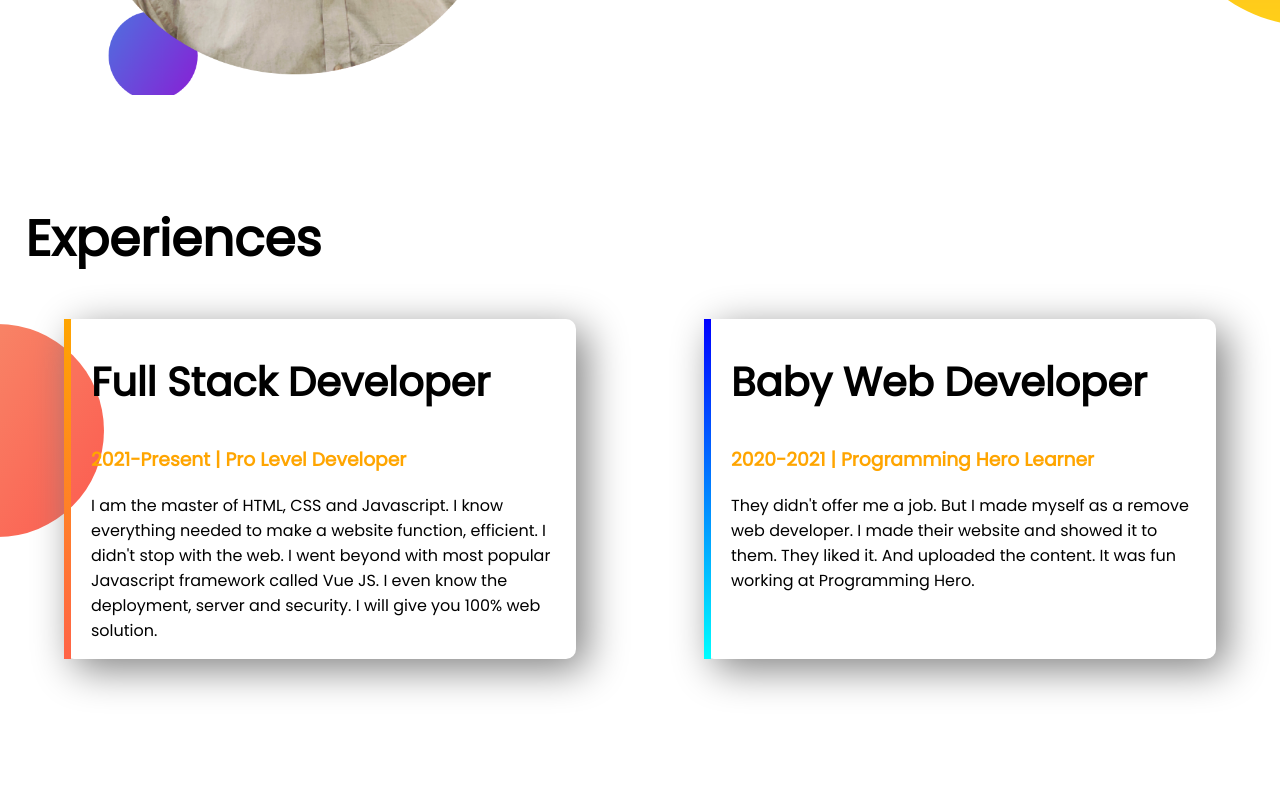
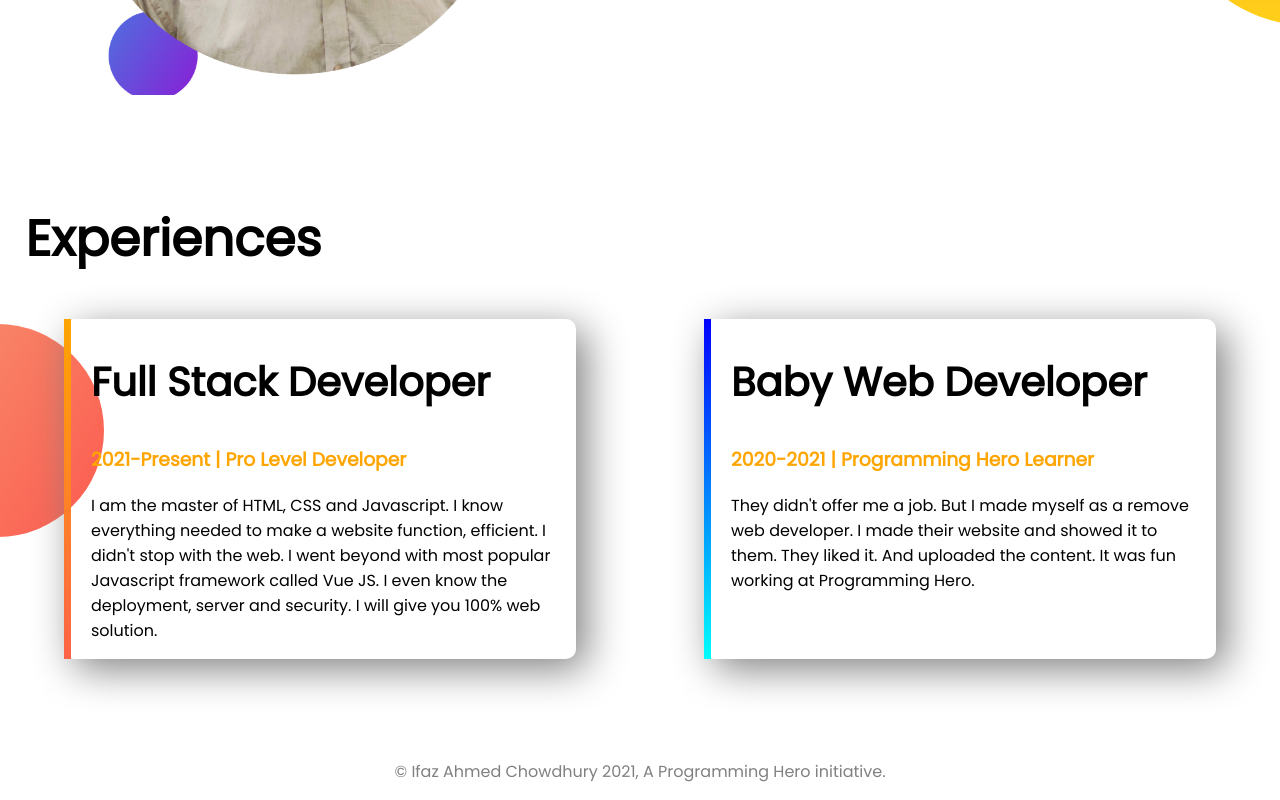
Before and after one commit to pro-ifaz/developer-portfolio, a plain HTML site: page index.html in a window 1280 px wide. Shown: the part 912-1712 px from the top of the page. Before the commit the page ends 1671 px from the top, so only its background shows below. Drawn offline with Linux system fonts and the light colour scheme.

Commit message:
footer created and site revisioned

```diff
--- a/index.html
+++ b/index.html
@@ -73,7 +73,12 @@
             </div>
         </div>
     </section>
-
+    <!--Third section started-->
+    <footer>
+        <p>
+            © Ifaz Ahmed Chowdhury 2021, A Programming Hero initiative.
+        </p>
+    </footer>
 </body>
 
 </html>
--- a/style.css
+++ b/style.css
@@ -63,3 +63,7 @@ background-repeat: no-repeat;
     border-image: linear-gradient(blue,cyan);
     border-image-slice: 1;
 }
+footer{
+    text-align: center;
+    color: gray;
+}
```
